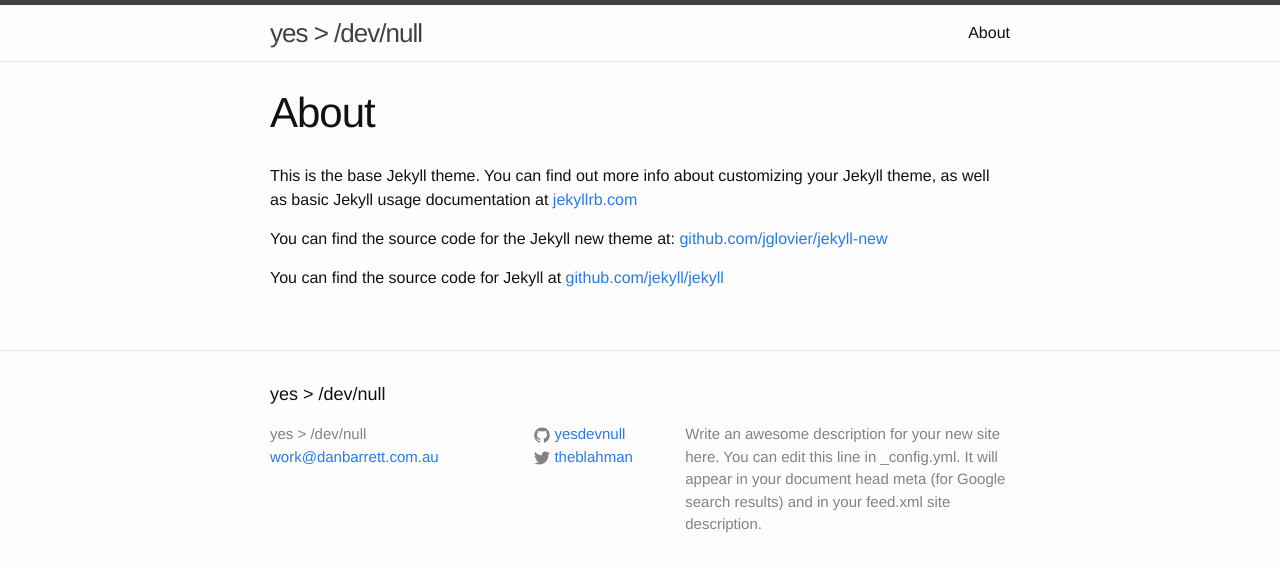
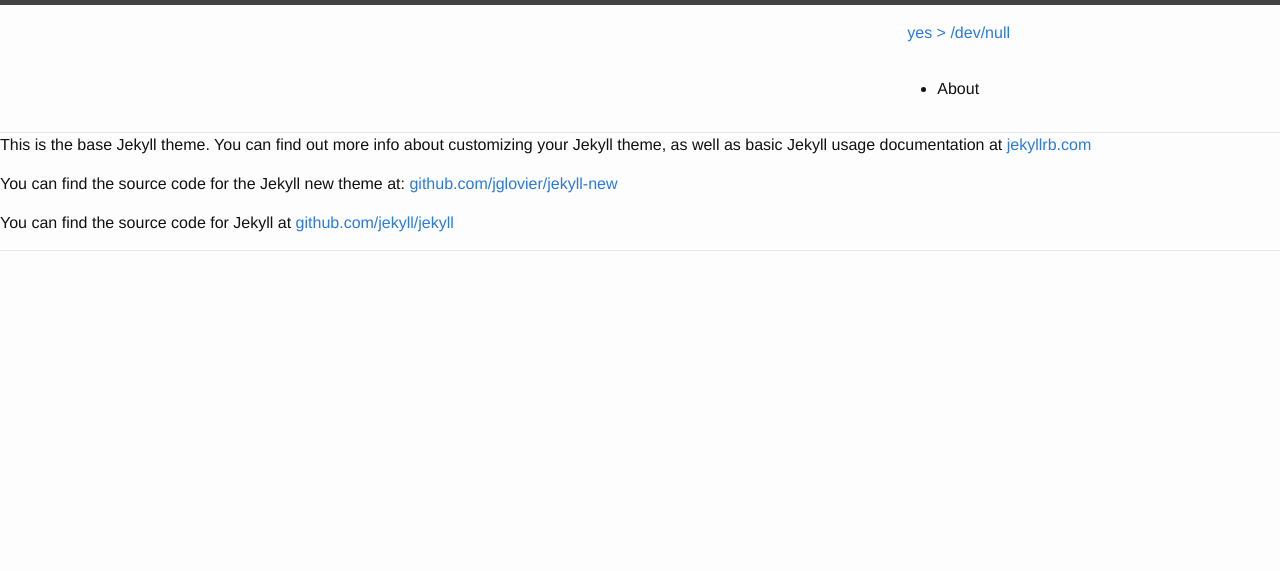
Before and after one commit to yesdevnull/yesdevnull.github.io, a Jekyll site: the page built from about.md, in a window 1280 px wide. Shown: the top 571 px of the page. Built offline with Jekyll 4.4.1, drawn with Linux system fonts in a browser that asks for light colours; Markdown is read by kramdown in place of the engine named in the settings.

Commit message:
Boilerplate template changes

```diff
--- a/_includes/footer.html
+++ b/_includes/footer.html
@@ -2,53 +2,7 @@
 
   <div class="wrapper">
 
-    <h2 class="footer-heading">{{ site.title }}</h2>
 
-    <div class="footer-col-wrapper">
-      <div class="footer-col  footer-col-1">
-        <ul class="contact-list">
-          <li>{{ site.title }}</li>
-          <li><a href="mailto:{{ site.email }}">{{ site.email }}</a></li>
-        </ul>
-      </div>
-
-      <div class="footer-col  footer-col-2">
-        <ul class="social-media-list">
-          {% if site.github_username %}
-          <li>
-            <a href="https://github.com/{{ site.github_username }}">
-              <span class="icon  icon--github">
-                <svg viewBox="0 0 16 16">
-                  <path fill="#828282" d="M7.999,0.431c-4.285,0-7.76,3.474-7.76,7.761 c0,3.428,2.223,6.337,5.307,7.363c0.388,0.071,0.53-0.168,0.53-0.374c0-0.184-0.007-0.672-0.01-1.32 c-2.159,0.469-2.614-1.04-2.614-1.04c-0.353-0.896-0.862-1.135-0.862-1.135c-0.705-0.481,0.053-0.472,0.053-0.472 c0.779,0.055,1.189,0.8,1.189,0.8c0.692,1.186,1.816,0.843,2.258,0.645c0.071-0.502,0.271-0.843,0.493-1.037 C4.86,11.425,3.049,10.76,3.049,7.786c0-0.847,0.302-1.54,0.799-2.082C3.768,5.507,3.501,4.718,3.924,3.65 c0,0,0.652-0.209,2.134,0.796C6.677,4.273,7.34,4.187,8,4.184c0.659,0.003,1.323,0.089,1.943,0.261 c1.482-1.004,2.132-0.796,2.132-0.796c0.423,1.068,0.157,1.857,0.077,2.054c0.497,0.542,0.798,1.235,0.798,2.082 c0,2.981-1.814,3.637-3.543,3.829c0.279,0.24,0.527,0.713,0.527,1.437c0,1.037-0.01,1.874-0.01,2.129 c0,0.208,0.14,0.449,0.534,0.373c3.081-1.028,5.302-3.935,5.302-7.362C15.76,3.906,12.285,0.431,7.999,0.431z"/>
-                </svg>
-              </span>
-
-              <span class="username">{{ site.github_username }}</span>
-            </a>
-          </li>
-          {% endif %}
-
-          {% if site.twitter_username %}
-          <li>
-            <a href="https://twitter.com/{{ site.twitter_username }}">
-              <span class="icon  icon--twitter">
-                <svg viewBox="0 0 16 16">
-                  <path fill="#828282" d="M15.969,3.058c-0.586,0.26-1.217,0.436-1.878,0.515c0.675-0.405,1.194-1.045,1.438-1.809
-                  c-0.632,0.375-1.332,0.647-2.076,0.793c-0.596-0.636-1.446-1.033-2.387-1.033c-1.806,0-3.27,1.464-3.27,3.27 c0,0.256,0.029,0.506,0.085,0.745C5.163,5.404,2.753,4.102,1.14,2.124C0.859,2.607,0.698,3.168,0.698,3.767 c0,1.134,0.577,2.135,1.455,2.722C1.616,6.472,1.112,6.325,0.671,6.08c0,0.014,0,0.027,0,0.041c0,1.584,1.127,2.906,2.623,3.206 C3.02,9.402,2.731,9.442,2.433,9.442c-0.211,0-0.416-0.021-0.615-0.059c0.416,1.299,1.624,2.245,3.055,2.271 c-1.119,0.877-2.529,1.4-4.061,1.4c-0.264,0-0.524-0.015-0.78-0.046c1.447,0.928,3.166,1.469,5.013,1.469 c6.015,0,9.304-4.983,9.304-9.304c0-0.142-0.003-0.283-0.009-0.423C14.976,4.29,15.531,3.714,15.969,3.058z"/>
-                </svg>
-              </span>
-
-              <span class="username">{{ site.twitter_username }}</span>
-            </a>
-          </li>
-          {% endif %}
-        </ul>
-      </div>
-
-      <div class="footer-col  footer-col-3">
-        <p class="text">{{ site.description }}</p>
-      </div>
-    </div>
 
   </div>
 
--- a/_includes/head.html
+++ b/_includes/head.html
@@ -3,10 +3,13 @@
   <meta http-equiv="X-UA-Compatible" content="IE=edge">
   <meta name="viewport" content="width=device-width, initial-scale=1">
 
-  <title>{% if page.title %}{{ page.title }}{% else %}{{ site.title }}{% endif %}</title>
+  <title>{% if page.title %}{{ page.title }} &middot; {{ site.title }}{% else %}{{ site.title }}{% endif %}</title>
   <meta name="description" content="{% if page.excerpt %}{{ page.excerpt | strip_html | strip_newlines | truncate: 160 }}{% else %}{{ site.description }}{% endif %}">
 
   <link rel="stylesheet" href="{{ "/css/main.css" | prepend: site.baseurl }}">
   <link rel="canonical" href="{{ page.url | replace:'index.html','' | prepend: site.baseurl | prepend: site.url }}">
   <link rel="alternate" type="application/rss+xml" title="{{ site.title }}" href="{{ "/feed.xml" | prepend: site.baseurl | prepend: site.url }}" />
+
+  <script src="//use.typekit.net/sit6fzh.js"></script>
+  <script>try{Typekit.load();}catch(e){}</script>
 </head>
--- a/_includes/header.html
+++ b/_includes/header.html
@@ -2,24 +2,20 @@
 
   <div class="wrapper">
 
-    <a class="site-title" href="{{ site.baseurl }}/">{{ site.title }}</a>
+    <nav class="site-nav">
+	    <div class="site-logo">
+	    	<a href="/">yes &gt; /dev/null</a>
+	    </div>
 
-    <nav class="site-nav">
-      <a href="#" class="menu-icon">
-        <svg viewBox="0 0 18 15">
-          <path fill="#424242" d="M18,1.484c0,0.82-0.665,1.484-1.484,1.484H1.484C0.665,2.969,0,2.304,0,1.484l0,0C0,0.665,0.665,0,1.484,0 h15.031C17.335,0,18,0.665,18,1.484L18,1.484z"/>
-          <path fill="#424242" d="M18,7.516C18,8.335,17.335,9,16.516,9H1.484C0.665,9,0,8.335,0,7.516l0,0c0-0.82,0.665-1.484,1.484-1.484 h15.031C17.335,6.031,18,6.696,18,7.516L18,7.516z"/>
-          <path fill="#424242" d="M18,13.516C18,14.335,17.335,15,16.516,15H1.484C0.665,15,0,14.335,0,13.516l0,0 c0-0.82,0.665-1.484,1.484-1.484h15.031C17.335,12.031,18,12.696,18,13.516L18,13.516z"/>
-        </svg>
-      </a>
-
-      <div class="trigger">
-        {% for page in site.pages %}
-          {% if page.title %}
-          <a class="page-link" href="{{ page.url | prepend: site.baseurl }}">{{ page.title }}</a>
-          {% endif %}
-        {% endfor %}
-      </div>
+	    <ul>
+		    {% for page in site.pages %}
+	          {% if page.title %}
+		          <li>
+		          	<a class="page-link" href="{{ page.url | prepend: site.baseurl }}">{{ page.title }}</a>
+		          </li>
+	          {% endif %}
+	        {% endfor %}
+	    </ul>
     </nav>
 
   </div>
--- a/_layouts/default.html
+++ b/_layouts/default.html
@@ -7,11 +7,7 @@
 
     {% include header.html %}
 
-    <div class="page-content">
-      <div class="wrapper">
-        {{ content }}
-      </div>
-    </div>
+    {{ content }}
 
     {% include footer.html %}
 
--- a/_layouts/page.html
+++ b/_layouts/page.html
@@ -3,12 +3,12 @@ layout: default
 ---
 <div class="post">
 
-  <header class="post-header">
-    <h1 class="post-title">{{ page.title }}</h1>
-  </header>
-
-  <article class="post-content">
-    {{ content }}
-  </article>
+  <div class="container">
+	  <div class="row">
+		  <div class="col-xs-12">
+		  	{{ content }}
+		  </div>
+	  </div>
+  </div>
 
 </div>
```
Also changed, not shown: _layouts/post.html (+17 -8 lines).
